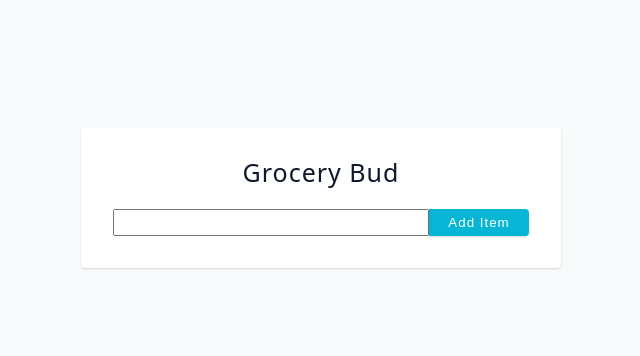
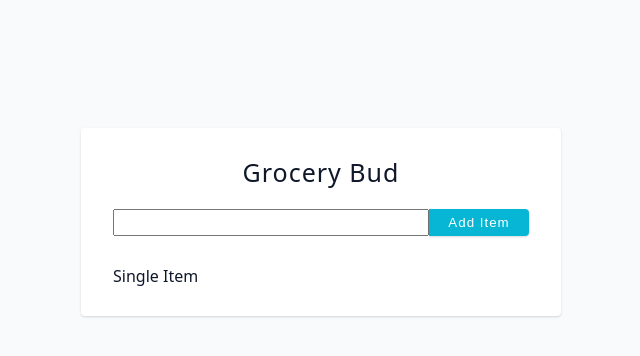
Before and after one commit to vsbron/course-all-in-one-2025, a React (Vite) app in the folder 04-fundamental-projects/10-grocery-bud/: page / in a window 1280 px wide. Both pictures are taken after typing "Sample" into the empty fields and a click on the button "Add Item". Shown: the top 356 px of the page, without its empty margins (319-959 px from the left). Built offline with nearby package versions, Linux system fonts and the light colour scheme; the HTML template or start-up script is replaced by a standard one.

Commit message:
04-fundamental-projects - 10 - Set up the UI for the item list

```diff
--- a/04-fundamental-projects/10-grocery-bud/src/App.jsx
+++ b/04-fundamental-projects/10-grocery-bud/src/App.jsx
@@ -2,6 +2,7 @@
 import { nanoid } from "nanoid";
 
 import Form from "./Form";
+import Items from "./Items";
 
 function App() {
   // Creating state variable for items
@@ -19,10 +20,14 @@
     setItems((oldItems) => [...oldItems, newItem]);
   };
 
+  // Create function for removing the item from the state
+  const removeItem = (itemId) => {};
+
   // Returned JSX
   return (
     <section className="section-center">
       <Form addItem={addItem} />
+      <Items items={items} removeItem={removeItem} />
     </section>
   );
 }
--- /dev/null
+++ b/04-fundamental-projects/10-grocery-bud/src/Items.jsx
@@ -0,0 +1,14 @@
+import SingleItem from "./SingleItem";
+
+function Items({ items, removeItem }) {
+  // Returned JSX
+  return (
+    <div className="items">
+      {items.map((item) => (
+        <SingleItem item={item} key={item.id} removeItem={removeItem} />
+      ))}
+    </div>
+  );
+}
+
+export default Items;
--- /dev/null
+++ b/04-fundamental-projects/10-grocery-bud/src/SingleItem.jsx
@@ -0,0 +1,6 @@
+function SingleItem() {
+  // Returned JSX
+  return <div>Single Item</div>;
+}
+
+export default SingleItem;
```
